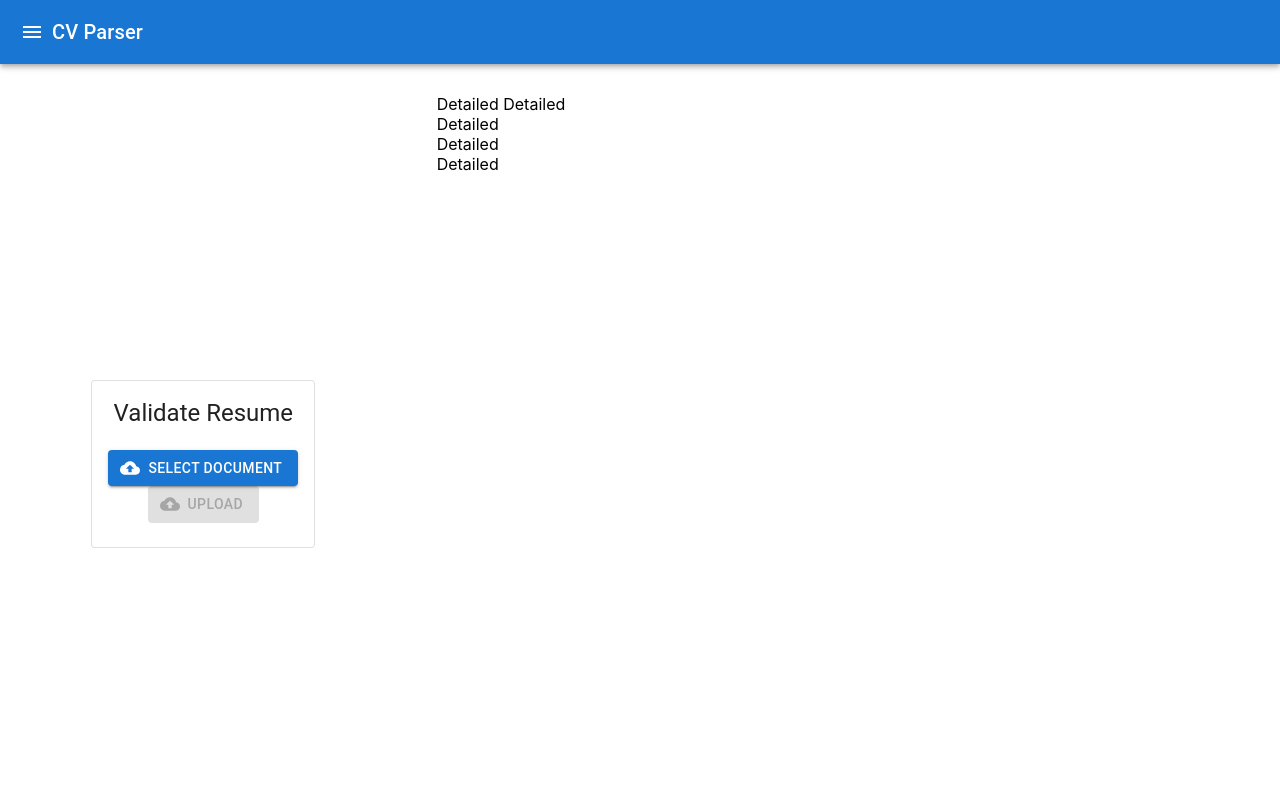
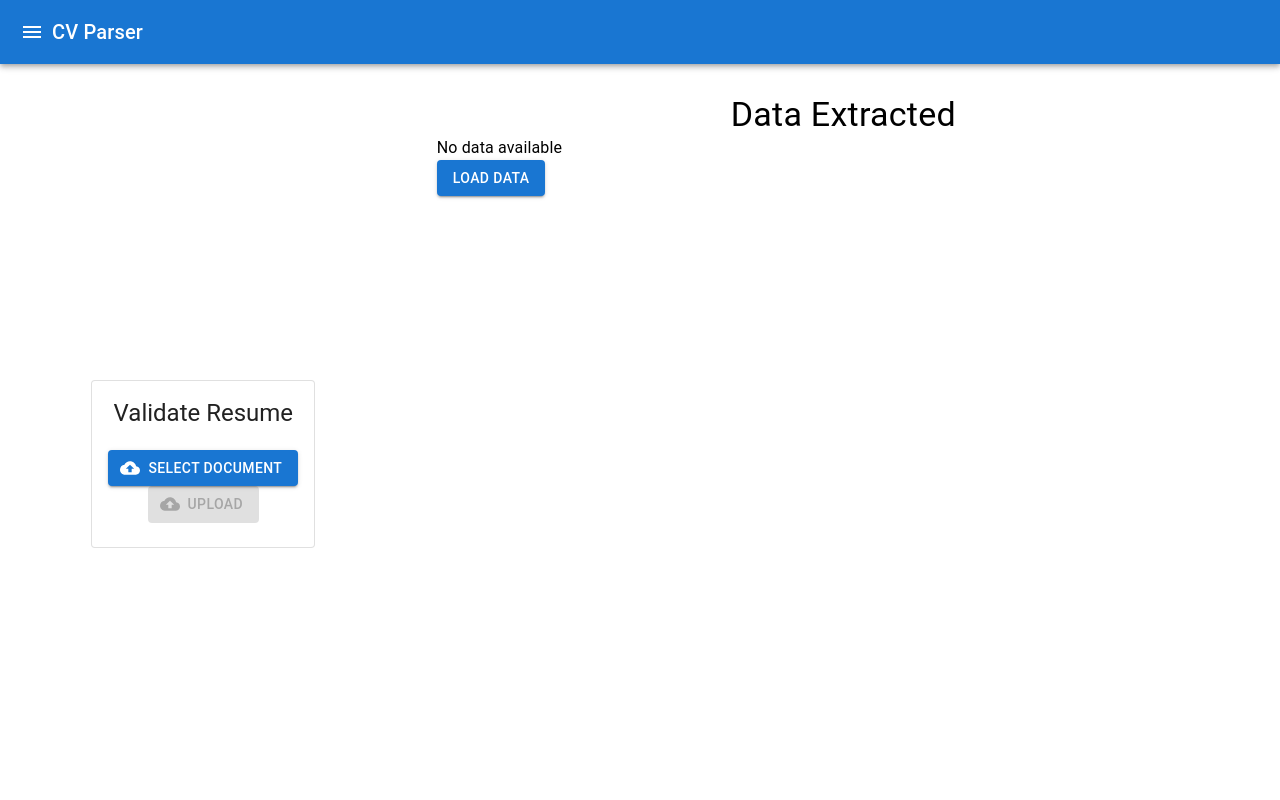
Before and after one commit to shihabsaleem/CV-BeyondUs, a React (Create React App) app: page / in a window 1280 px wide. Shown: the top 800 px of the page. Built offline with nearby package versions, Linux system fonts and the light colour scheme.

Commit message:
home dummy data

```diff
--- a/src/components/Detailed.jsx
+++ b/src/components/Detailed.jsx
@@ -1,13 +1,78 @@
-import React from "react";
+import React, { useState } from "react";
+import {
+  Box,
+  Button,
+  List,
+  ListItem,
+  ListItemText,
+  Typography,
+} from "@mui/material";
 
 function Detailed() {
+  const [data, setData] = useState(null);
+
+  const handleClick = () => {
+    const newData = {
+      name: "abc",
+      email: "abc@example.com",
+      mobNo: "1234567890",
+      gender: "Male",
+      qualification: "Bachelor of Science",
+      college: "XYZ College",
+      branch: "Computer Science",
+      graduationYear: "2022",
+      skills: ["HTML", "CSS", "JavaScript"],
+    };
+
+    setData(newData);
+  };
+
   return (
-    <div>
-      Detailed Detailed <br />
-      Detailed <br />
-      Detailed <br />
-      Detailed <br />
-    </div>
+    <Box>
+      <Typography variant="h4" component="h2">
+        Data Extracted
+      </Typography>
+      {data ? (
+        <List>
+          <ListItem>
+            <ListItemText primary={`Name: ${data.name}`} />
+          </ListItem>
+          <ListItem>
+            <ListItemText primary={`Email: ${data.email}`} />
+          </ListItem>
+          <ListItem>
+            <ListItemText primary={`Mob No: ${data.mobNo}`} />
+          </ListItem>
+          <ListItem>
+            <ListItemText primary={`Gender: ${data.gender}`} />
+          </ListItem>
+          <ListItem>
+            <ListItemText
+              primary={`Highest Qualification: ${data.qualification}`}
+            />
+          </ListItem>
+          <ListItem>
+            <ListItemText primary={`College: ${data.college}`} />
+          </ListItem>
+          <ListItem>
+            <ListItemText primary={`Branch: ${data.branch}`} />
+          </ListItem>
+          <ListItem>
+            <ListItemText
+              primary={`Year of Graduation: ${data.graduationYear}`}
+            />
+          </ListItem>
+          <ListItem>
+            <ListItemText primary={`Skills: ${data.skills.join(", ")}`} />
+          </ListItem>
+        </List>
+      ) : (
+        <Typography>No data available</Typography>
+      )}
+      <Button variant="contained" onClick={handleClick}>
+        Load Data
+      </Button>
+    </Box>
   );
 }
 
```
